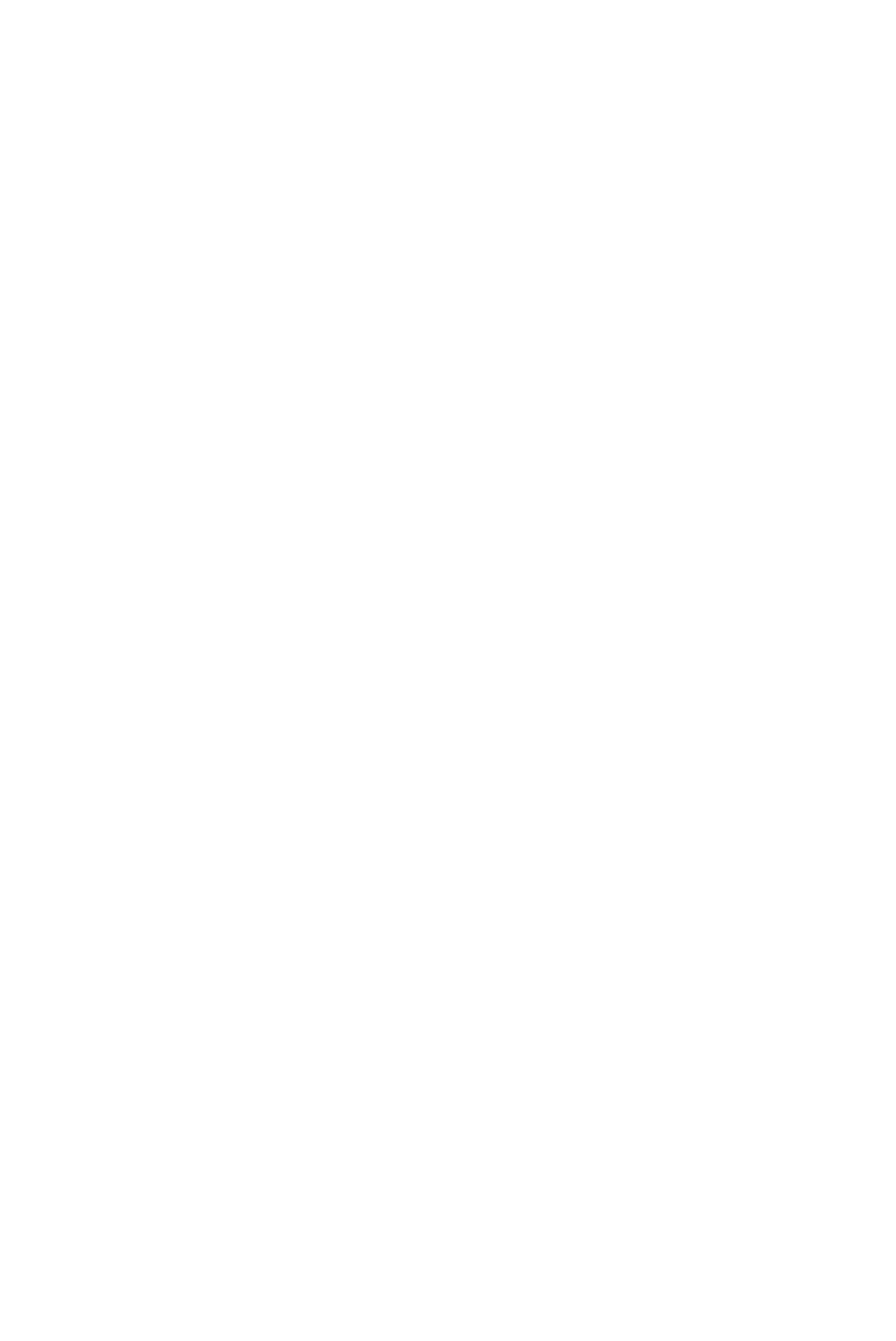
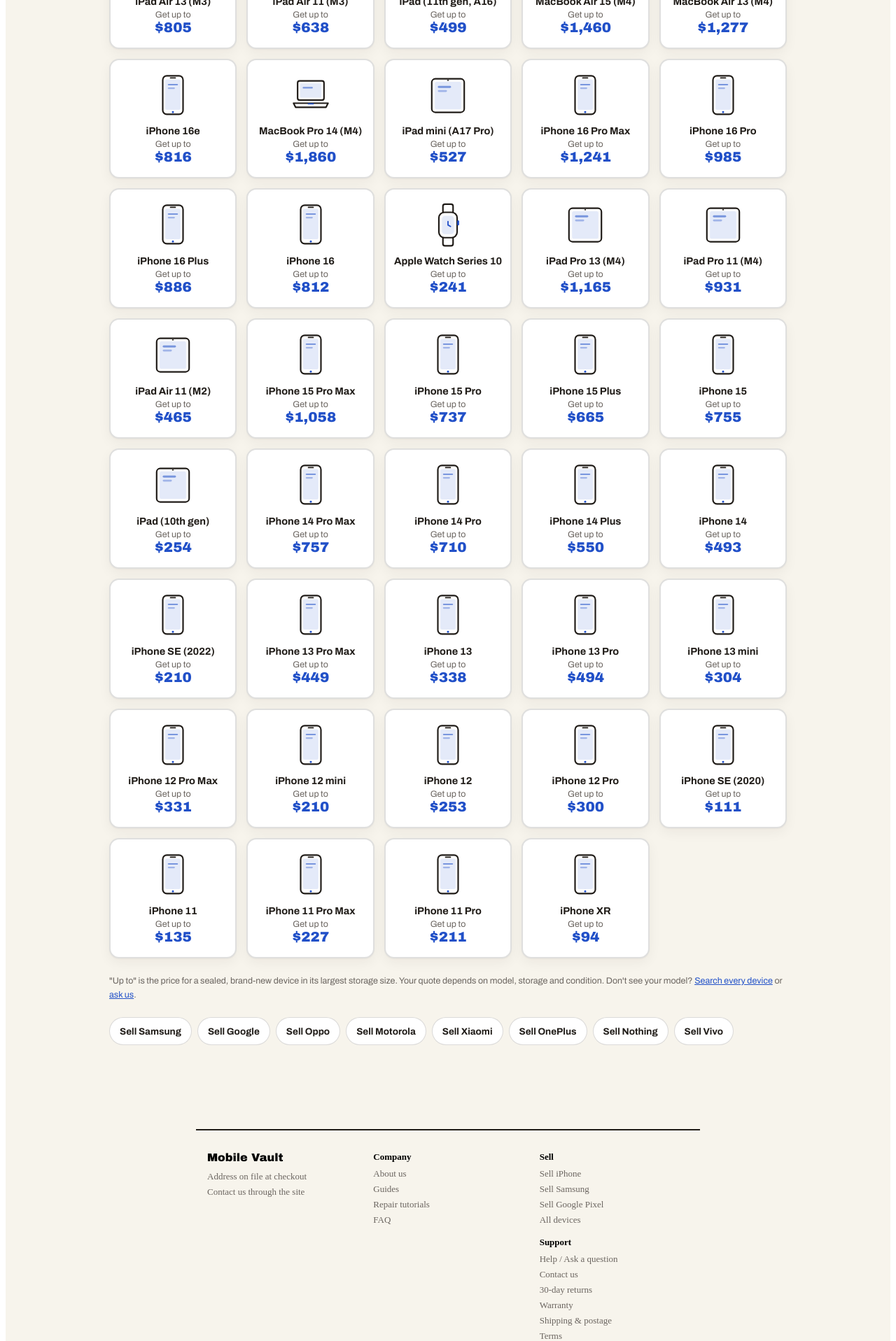
Before and after one commit to paarthkrr/Phoneshop, a React (Vite) app in the folder frontend/: page /sell/apple in a window 1280 px wide. Shown: the part 880-2797 px from the top of the page at 70% size. Before the commit the page ends 816 px from the top, so only its background shows below. Built offline with nearby package versions, Linux system fonts and the light colour scheme; no server answers.

Commit message:
Sell-by-brand pages with accurate up-to prices; repair prices matched to market; Australia Post drop-off; footer returns/warranty/shipping/sell; shipping terms

```diff
--- a/frontend/src/App.jsx
+++ b/frontend/src/App.jsx
@@ -13,6 +13,7 @@
 import Blog from "./blog.jsx";
 import Home from "./home.jsx";
 import Tutorials from "./tutorials.jsx";
+import SellBrand from "./sell-brand.jsx";
 import { PrivacyPolicy, Terms } from "./legal.jsx";
 import SiteFooter from "./site-footer.jsx";
 import DailyDashboard from "./daily-dashboard.jsx";
@@ -471,6 +472,7 @@
         <Route path="/" element={<Home />} />
         <Route path="/quote" element={<QuoteCalculator />} />
         <Route path="/sell" element={<QuoteCalculator />} />
+        <Route path="/sell/:brand" element={<SellBrand />} />
         <Route path="/shop" element={<Storefront />} />
         <Route path="/repairs" element={<Repairs />} />
         <Route path="/parts" element={<Parts />} />
--- a/frontend/src/home.jsx
+++ b/frontend/src/home.jsx
@@ -203,8 +203,8 @@
       <div style={{ ...section, marginBottom: 50 }}>
         <div style={heading}>Repairs, most done same day</div>
         <div style={{ display: "grid", gridTemplateColumns: "repeat(auto-fit, minmax(200px, 1fr))", gap: 12 }}>
-          {[["📱", "Screen replacement", "From $150", "Cracked or unresponsive display."], ["🔋", "Battery replacement", "From $60", "Phone dying by lunchtime?"],
-            ["🔌", "Charging port", "From $80", "Often just dust — we check and clean first."], ["📷", "Camera repair", "From $90", "Blurry, cracked or not focusing."]].map(([i, t, p, d]) => (
+          {[["📱", "Screen replacement", "From $85", "Cracked or unresponsive display."], ["🔋", "Battery replacement", "From $59", "Phone dying by lunchtime?"],
+            ["🔌", "Charging port", "From $55", "Often just dust — we check and clean first."], ["📷", "Camera repair", "From $75", "Blurry, cracked or not focusing."]].map(([i, t, p, d]) => (
             <a key={t} href="/repairs" className="cs-card" style={{ display: "block", border: "2px solid #201C18", background: panel, padding: 16, color: paper, textDecoration: "none" }}>
               <div style={{ fontSize: 24, marginBottom: 6 }} aria-hidden="true">{i}</div>
               <div style={{ fontWeight: 700, fontSize: 14.5 }}>{t}</div>
@@ -214,7 +214,7 @@
           ))}
         </div>
         <div style={{ textAlign: "center", marginTop: 16, fontSize: 13.5 }}>
-          Genuine parts · 6-month warranty · <a href="/repairs" style={{ color: brass, fontWeight: 700 }}>See all repairs →</a> · <a href="/tutorials" style={{ color: brass }}>DIY tutorials</a>
+          Genuine parts · 6-month warranty (many shops give 90 days) · Final price confirmed before we start · <a href="/repairs" style={{ color: brass, fontWeight: 700 }}>See all repairs →</a> · <a href="/tutorials" style={{ color: brass }}>DIY tutorials</a>
         </div>
       </div>
 
@@ -222,8 +222,8 @@
       <div style={{ ...section, marginBottom: 50, textAlign: "center" }}>
         <div style={{ color: muted, fontSize: 12.5, marginBottom: 12, letterSpacing: "0.04em" }}>WE BUY, SELL AND REPAIR</div>
         <div style={{ display: "flex", justifyContent: "center", gap: "clamp(18px, 5vw, 44px)", flexWrap: "wrap" }}>
-          {["Apple", "Samsung", "Google", "OnePlus", "Xiaomi"].map((b) => (
-            <span key={b} style={{ fontFamily: "'Archivo Black', sans-serif", fontSize: 17, color: muted }}>{b}</span>
+          {[["Apple", "apple"], ["Samsung", "samsung"], ["Google", "google"], ["OPPO", "oppo"], ["Motorola", "motorola"], ["Xiaomi", "xiaomi"]].map(([b, slug]) => (
+            <a key={b} href={`/sell/${slug}`} title={`Sell your ${b === "Apple" ? "iPhone" : b}`} style={{ fontFamily: "'Archivo Black', sans-serif", fontSize: 17, color: muted, textDecoration: "none" }}>{b}</a>
           ))}
         </div>
       </div>
--- a/frontend/src/instant-quote-calculator.jsx
+++ b/frontend/src/instant-quote-calculator.jsx
@@ -1478,6 +1478,7 @@
                 {live?.businessSettings?.tradeInPostalAddress
                   ? <>You'll post it to: <strong style={{ color: paper }}>{live.businessSettings.tradeInPostalAddress}</strong>. Pack it securely and keep your tracking number.</>
                   : <>We'll email you the postage address and packing instructions within 1 business day. Pack it securely and keep your tracking number.</>}
+                <div style={{ marginTop: 8 }}>📮 Drop your parcel at any <strong style={{ color: paper }}>Australia Post</strong> outlet or Parcel Locker — <a href="https://auspost.com.au/locate" target="_blank" rel="noopener" style={{ color: brass }}>find one near you</a>.</div>
               </div>
             )}
             {fulfillment === "dropoff" && (live?.businessSettings?.address ? (
@@ -1634,3 +1635,6 @@
     </div>
   );
 }
+
+// Shared with the Sell-by-brand pages so their "up to" figures use the exact same formula.
+export { baseBuybackAUD, DEFAULT_RETENTION_POINTS, DEFAULT_BRAND_FACTOR, DEFAULT_HOLDING_COST_PCT };
--- a/frontend/src/legal.jsx
+++ b/frontend/src/legal.jsx
@@ -109,6 +109,12 @@
         <li>If a phone is below 80% when you receive it, tell us within 30 days and we'll replace the battery at no cost, or refund you.</li>
       </ul>
 
+      <h2 id="shipping">Shipping &amp; postage</h2>
+      <ul>
+        <li><strong>Accessories orders:</strong> free click &amp; collect, or delivery Australia-wide by tracked post. Delivery is free on orders over $60.</li>
+        <li><strong>Posting us a trade-in:</strong> pack it securely and drop it at any Australia Post outlet or Parcel Locker. Keep your tracking number until we confirm it's arrived. Devices travel at your risk until received, so we recommend tracked postage.</li>
+      </ul>
+
       <h2 id="pickup">Doorstep pickup for trade-ins</h2>
       <ul>
         <li>Available only in the area shown at checkout, and subject to booking availability.</li>
@@ -125,7 +131,7 @@
         <li>Please back up your device before a repair. Some repairs can require a reset.</li>
       </ul>
 
-      <h2>Our warranty</h2>
+      <h2 id="warranty">Our warranty</h2>
       <ul>
         <li><strong>Refurbished devices: 3 months</strong> from the date of purchase.</li>
         <li><strong>Repairs</strong> (the parts we fit and our workmanship): <strong>6 months</strong> from the date of repair.</li>
--- /dev/null
+++ b/frontend/src/sell-brand.jsx
@@ -0,0 +1,93 @@
+import React, { useState, useEffect, useMemo } from "react";
+import { useParams } from "react-router-dom";
+import DeviceArt, { inferDeviceType } from "./device-art.jsx";
+import { mergeCatalog } from "./device-catalog.js";
+import { baseBuybackAUD, DEFAULT_RETENTION_POINTS, DEFAULT_BRAND_FACTOR, DEFAULT_HOLDING_COST_PCT } from "./instant-quote-calculator.jsx";
+
+// "Sell your iPhone / Samsung / Pixel" landing pages (Cashify-style).
+// Each model shows "Get up to $X" using the SAME formula as the quote tool
+// (the Brand New / sealed price for its largest storage), so the headline
+// figure is never higher than what the customer can actually be quoted.
+export const SELL_BRANDS = { apple: "Apple", samsung: "Samsung", google: "Google", oppo: "Oppo", motorola: "Motorola", xiaomi: "Xiaomi", oneplus: "OnePlus", nothing: "Nothing", vivo: "Vivo" };
+
+const ink = "#F7F4EC", panel = "#FFFFFF", paper = "#201C18", muted = "#6B6560", brass = "#2150C8";
+
+async function loadConfig() {
+  try { if (!window.storage) return null; const r = await window.storage.get("pricing-config", true); return r ? JSON.parse(r.value) : null; } catch (e) { return null; }
+}
+
+export default function SellBrand() {
+  const { brand: slug } = useParams();
+  const brand = SELL_BRANDS[(slug || "").toLowerCase()];
+  const [cfg, setCfg] = useState(undefined);
+  const [q, setQ] = useState("");
+  useEffect(() => { (async () => setCfg(await loadConfig()))(); }, []);
+  useEffect(() => { if (brand) document.title = `Sell Your ${brand === "Apple" ? "iPhone" : brand} — Instant Quote | Mobile Vault`; }, [brand]);
+
+  const models = useMemo(() => {
+    if (!brand || cfg === undefined) return [];
+    const catalog = mergeCatalog(cfg && cfg.catalog);
+    const points = (cfg && cfg.retentionPoints) || DEFAULT_RETENTION_POINTS;
+    const factors = { ...DEFAULT_BRAND_FACTOR, ...((cfg && cfg.brandFactors) || {}) };
+    // Same holding-cost deduction the quote tool applies, so "up to" = the real sealed quote.
+    const holding = (cfg && cfg.holdingCostPct) ?? DEFAULT_HOLDING_COST_PCT;
+    return catalog.filter((d) => d.brand === brand)
+      .map((d) => {
+        const sizes = Object.keys(d.retail || {});
+        const best = Math.max(...sizes.map((s) => baseBuybackAUD(d, s, points, factors) || 0)) * (1 - holding);
+        return { ...d, upTo: Math.floor(best) };
+      })
+      .filter((d) => d.upTo > 0)
+      .sort((a, b) => String(b.release).localeCompare(String(a.release)));
+  }, [brand, cfg]);
+
+  if (!brand) return (
+    <div style={{ background: ink, color: paper, padding: 60, textAlign: "center", fontFamily: "'Archivo', system-ui, sans-serif" }}>
+      <div style={{ fontSize: 20, fontWeight: 700, marginBottom: 10 }}>We couldn't find that brand.</div>
+      <a href="/quote" style={{ color: brass }}>Search all devices →</a>
+    </div>
+  );
+  const shown = models.filter((d) => !q.trim() || d.model.toLowerCase().includes(q.trim().toLowerCase()));
+  const label = brand === "Apple" ? "iPhone" : brand;
+
+  return (
+    <div style={{ background: ink, color: paper, minHeight: "100%", fontFamily: "'Archivo', system-ui, sans-serif" }}>
+      <style>{`@import url('https://fonts.googleapis.com/css2?family=Archivo+Black&family=Archivo:wght@400;500;700&display=swap');`}</style>
+      <div style={{ background: "linear-gradient(135deg, #2150C8 0%, #16348a 100%)", color: "#fff", padding: "44px 16px 40px" }}>
+        <div style={{ maxWidth: 1000, margin: "0 auto" }}>
+          <div style={{ fontSize: 13, opacity: 0.85, marginBottom: 8 }}><a href="/" style={{ color: "#fff" }}>Home</a> › <a href="/quote" style={{ color: "#fff" }}>Sell</a> › {brand}</div>
+          <h1 style={{ fontFamily: "'Archivo Black', sans-serif", fontSize: "clamp(28px, 5vw, 42px)", lineHeight: 1.1, margin: "0 0 10px" }}>Sell your {label}</h1>
+          <div style={{ fontSize: 16, opacity: 0.92, maxWidth: 620, lineHeight: 1.6 }}>Pick your model for an instant quote. Any condition, price held 14 days, paid by bank transfer or PayPal.</div>
+          <input value={q} onChange={(e) => setQ(e.target.value)} placeholder={`Search ${label} models`} aria-label={`Search ${label} models`}
+            style={{ marginTop: 20, width: "100%", maxWidth: 460, padding: "14px 16px", borderRadius: 12, border: "none", fontSize: 15, boxSizing: "border-box", fontFamily: "inherit" }} />
+        </div>
+      </div>
+      <div style={{ maxWidth: 1000, margin: "0 auto", padding: "28px 16px 70px" }}>
+        {cfg === undefined ? <div style={{ color: muted }}>Loading models…</div> : (
+          <div style={{ display: "grid", gridTemplateColumns: "repeat(auto-fill, minmax(170px, 1fr))", gap: 14 }}>
+            {shown.map((d) => (
+              <a key={d.model} href={`/quote?q=${encodeURIComponent(d.model)}`} className="cs-card"
+                style={{ display: "flex", flexDirection: "column", alignItems: "center", textAlign: "center", border: "2px solid #201C18", background: panel, padding: "18px 12px", color: paper, textDecoration: "none" }}>
+                <DeviceArt type={inferDeviceType(d.model, d.category)} size={58} />
+                <div style={{ fontWeight: 700, fontSize: 14.5, margin: "12px 0 4px" }}>{d.model}</div>
+                <div style={{ fontSize: 12.5, color: muted }}>Get up to</div>
+                <div style={{ fontFamily: "'Archivo Black', sans-serif", fontSize: 20, color: brass }}>${d.upTo.toLocaleString()}</div>
+              </a>
+            ))}
+          </div>
+        )}
+        {cfg !== undefined && shown.length === 0 && <div style={{ color: muted }}>No models match. <a href="/quote" style={{ color: brass }}>Search all devices →</a></div>}
+        <div style={{ fontSize: 12.5, color: muted, marginTop: 22, lineHeight: 1.6 }}>
+          "Up to" is the price for a sealed, brand-new device in its largest storage size. Your quote depends on model, storage and condition. Don't see your model? <a href="/quote" style={{ color: brass }}>Search every device</a> or <a href="/help" style={{ color: brass }}>ask us</a>.
+        </div>
+        <div style={{ display: "flex", gap: 8, flexWrap: "wrap", marginTop: 22 }}>
+          {Object.entries(SELL_BRANDS).filter(([, b]) => b !== brand).map(([s, b]) => (
+            <a key={s} href={`/sell/${s}`} className="mv-chip" style={{ display: "inline-flex", alignItems: "center", minHeight: 40, padding: "0 14px", borderRadius: 999, background: "#fff", border: "1px solid rgba(32,28,24,0.16)", color: paper, textDecoration: "none", fontSize: 13.5, fontWeight: 600 }}>
+              Sell {b === "Apple" ? "iPhone" : b}
+            </a>
+          ))}
+        </div>
+      </div>
+    </div>
+  );
+}
--- a/frontend/src/site-footer.jsx
+++ b/frontend/src/site-footer.jsx
@@ -52,11 +52,21 @@
         </div>
       </div>
       <div>
+        <div style={{ fontWeight: 700, marginBottom: 8 }}>Sell</div>
+        <div style={{ display: "flex", flexDirection: "column", gap: 6, marginBottom: 16 }}>
+          <a href="/sell/apple" style={{ color: muted, textDecoration: "none" }}>Sell iPhone</a>
+          <a href="/sell/samsung" style={{ color: muted, textDecoration: "none" }}>Sell Samsung</a>
+          <a href="/sell/google" style={{ color: muted, textDecoration: "none" }}>Sell Google Pixel</a>
+          <a href="/quote" style={{ color: muted, textDecoration: "none" }}>All devices</a>
+        </div>
         <div style={{ fontWeight: 700, marginBottom: 8 }}>Support</div>
         <div style={{ display: "flex", flexDirection: "column", gap: 6 }}>
           <a href="/help" style={{ color: muted, textDecoration: "none" }}>Help / Ask a question</a>
           <a href="/contact" style={{ color: muted, textDecoration: "none" }}>Contact us</a>
-          <a href="/terms" style={{ color: muted, textDecoration: "none" }}>Terms &amp; warranty</a>
+          <a href="/terms#returns" style={{ color: muted, textDecoration: "none" }}>30-day returns</a>
+          <a href="/terms#warranty" style={{ color: muted, textDecoration: "none" }}>Warranty</a>
+          <a href="/terms#shipping" style={{ color: muted, textDecoration: "none" }}>Shipping &amp; postage</a>
+          <a href="/terms" style={{ color: muted, textDecoration: "none" }}>Terms</a>
           <a href="/privacy" style={{ color: muted, textDecoration: "none" }}>Privacy policy</a>
         </div>
       </div>
--- a/frontend/vite.config.js
+++ b/frontend/vite.config.js
@@ -56,7 +56,7 @@
 // depending on the dashboard rewrite rule at all — that rule was returning
 // an empty page for every address except the homepage.
 const ROUTES = [
-  "quote", "sell", "shop", "repairs", "parts", "accessories", "about", "faq", "help", "contact", "blog", "tutorials", "privacy", "terms",
+  "quote", "sell", "shop", "repairs", "parts", "accessories", "about", "faq", "help", "contact", "blog", "tutorials", "privacy", "terms", "sell/apple", "sell/samsung", "sell/google", "sell/oppo", "sell/motorola", "sell/xiaomi", "sell/oneplus", "sell/nothing", "sell/vivo",
   "blog/charging-port-dust-or-real-fault", "blog/refurbished-grades-explained", "blog/how-much-is-my-old-phone-worth",
   "portal", "portal/pricing", "portal/inspect", "portal/pos", "portal/repairs", "portal/till", "portal/crm",
   "staff", "staff/admin", "staff/inspect", "staff/pos", "staff/repairs", "staff/till", "staff/crm",
```
Also changed, not shown: frontend/src/repairs.jsx (+5 -5 lines), 1 other file (tests, documents, lock files or other folders).
